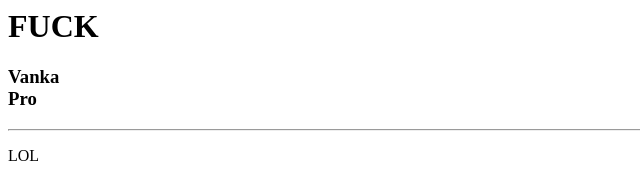
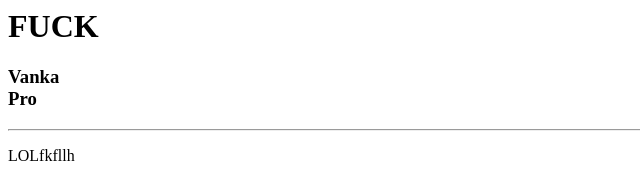
Before and after one commit to VankaPro/panchenko, a plain HTML site: page index.html in a window 1280 px wide. Shown: the top 178 px of the page, 0-640 px from the left. Drawn offline with Linux system fonts and the light colour scheme; grey boxes are pictures that could not be loaded.

Commit message:
Change article

```diff
--- a/index.html
+++ b/index.html
@@ -4,7 +4,7 @@
 	<h3><b> Vanka<br/>Pro</b></h3><!-- Заголовок c меньшим текстом и жирным шрифтом -->
 	<hr /> <!-- Линия -->
 	<!-- Абзац -->
-	<p> LOL </p>
+	<p> LOLfkfllh </p>
 	<a href="http://vk.com/id167380699">vk.com/id167380699</a><!-- Ссылка -->
 	<img src='lol.jpg' width='250' height='300'/><!-- Картинка -->
 </body>
```
